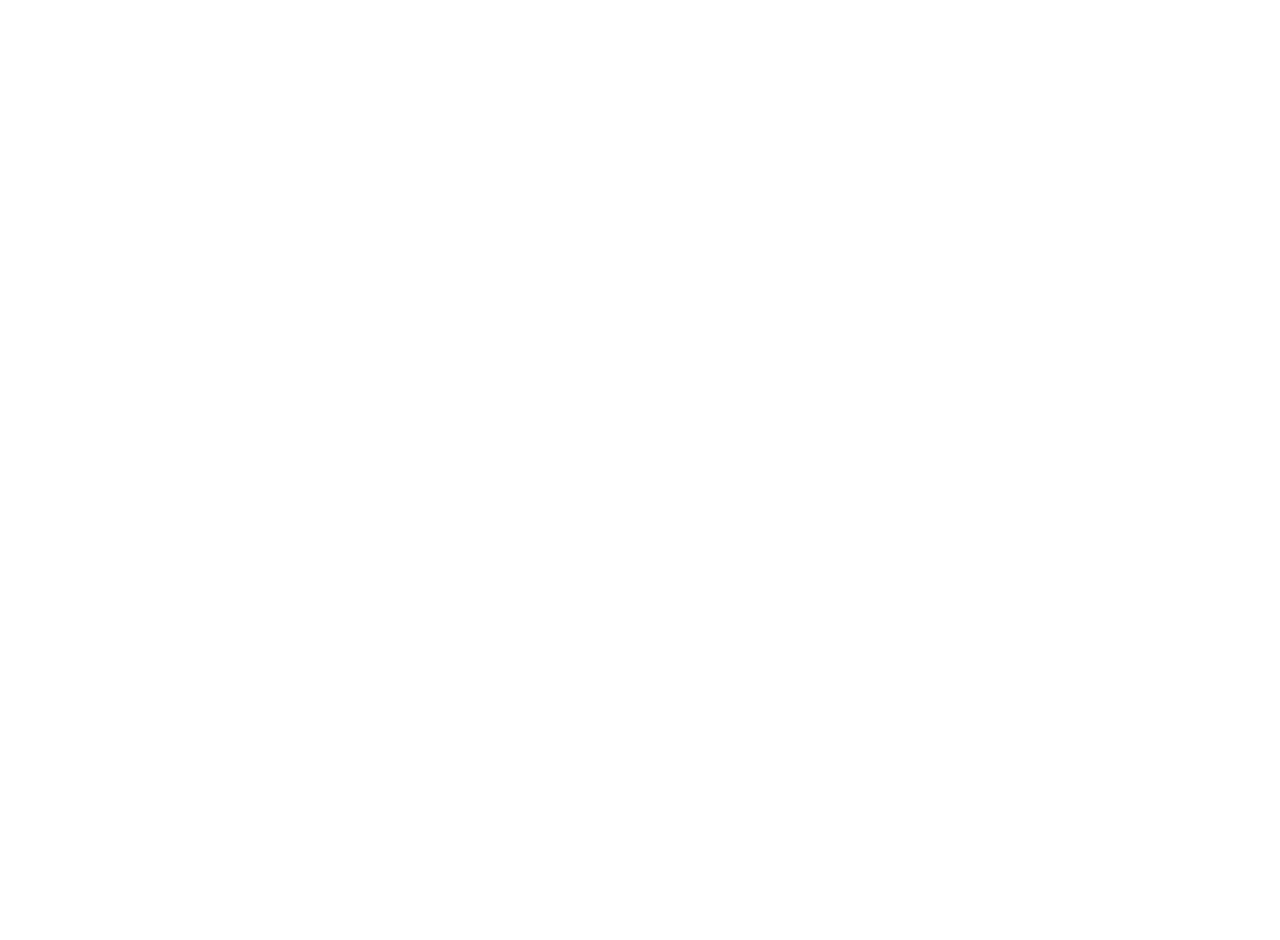
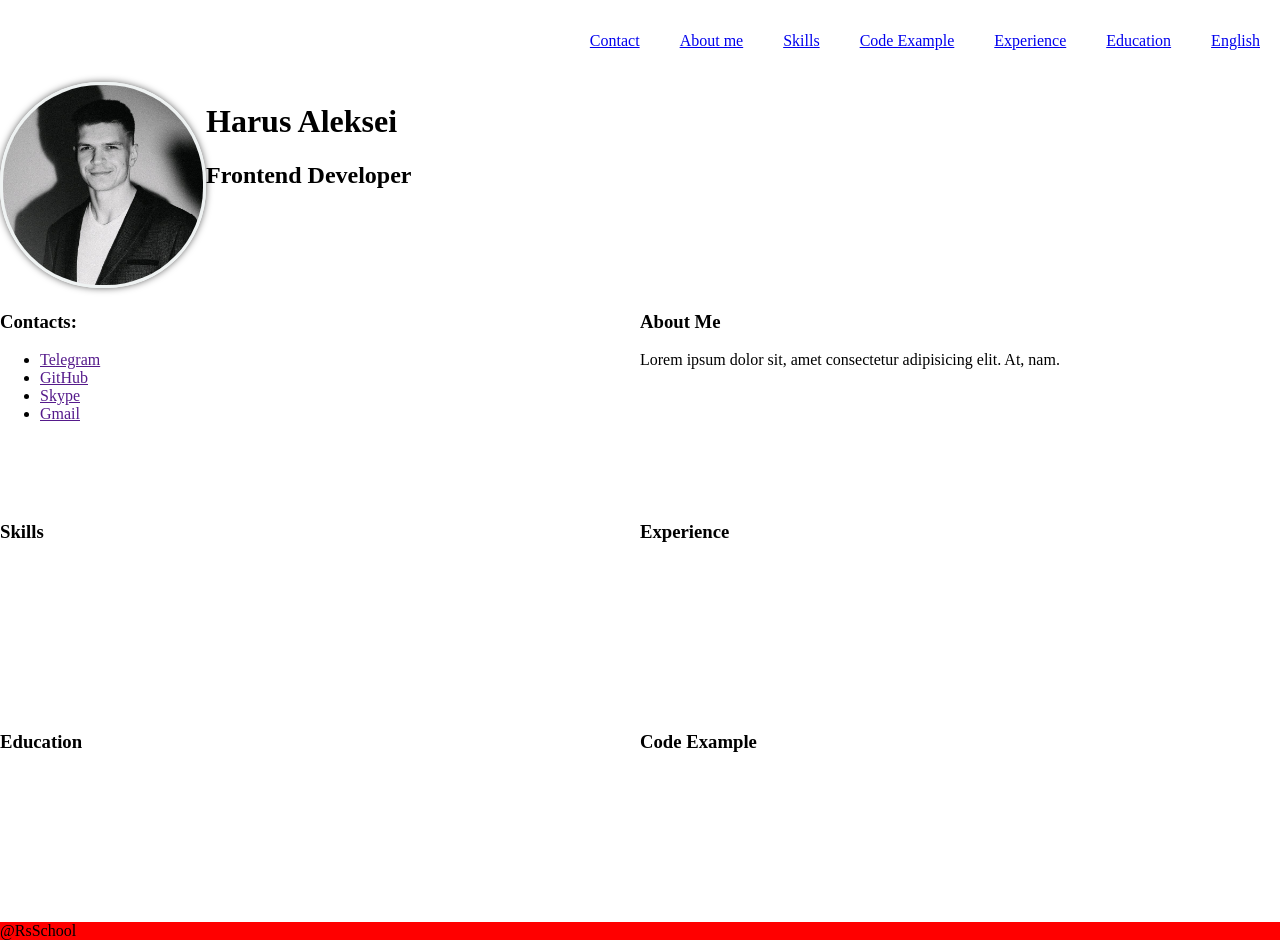
Before and after one commit to 23Boom23/rsschool-cv, a plain HTML site: page index.html in a window 1280 px wide. Before the commit the page ends 800 px from the top, so only its background shows below. Drawn offline with Linux system fonts and the light colour scheme.

Commit message:
feat:add basic structure of project

```diff
--- a/css/style.css
+++ b/css/style.css
@@ -0,0 +1,75 @@
+body {
+    /* Прибить футер к низу */
+    display: flex;
+    flex-direction: column;
+    justify-content: space-between;
+    min-height: 100vh;
+    margin: 0;
+    padding: 0;
+}
+
+.container {
+    max-width: 1440px;
+    margin: 0 auto;
+}
+
+.nav-list {
+    display: flex;
+    justify-content: flex-end;
+    align-items: center;
+    list-style: none;
+}
+
+.nav-link {
+    padding: 0 20px;
+    line-height: 50px;
+}
+
+/* main */
+
+.parent {
+    display: grid;
+    grid-template-columns: repeat(2, 1fr);
+    grid-template-rows: repeat(4, 1fr);
+    grid-column-gap: 0px;
+    grid-row-gap: 0px;
+}
+
+/* Name and Image */
+.div1 {
+    grid-area: 1 / 1 / 2 / 3;
+    display: flex;
+}
+
+.main-img {
+    border-radius: 100px; /* Радиус скругления */
+    border: 3px solid rgb(239, 243, 243); /* Параметры рамки */
+    box-shadow: 0 0 7px #666; /* Параметры тени */
+    width: 200px;
+    height: 200px;
+}
+
+.div2 {
+    grid-area: 2 / 1 / 3 / 2;
+}
+.div3 {
+    grid-area: 2 / 2 / 3 / 3;
+}
+.div4 {
+    grid-area: 3 / 1 / 4 / 2;
+}
+.div5 {
+    grid-area: 3 / 2 / 4 / 3;
+}
+.div6 {
+    grid-area: 4 / 1 / 5 / 2;
+}
+.div7 {
+    grid-area: 4 / 2 / 5 / 3;
+}
+
+/* footer */
+
+footer {
+    background-color: red;
+}
--- a/index.html
+++ b/index.html
@@ -1,11 +1,151 @@
 <!DOCTYPE html>
 <html lang="en">
+
 <head>
-    <meta charset="UTF-8">
-    <meta http-equiv="X-UA-Compatible" content="IE=edge">
-    <meta name="viewport" content="width=device-width, initial-scale=1.0">
-    <title>CV</title>
+  <meta charset="UTF-8">
+  <meta
+    http-equiv="X-UA-Compatible"
+    content="IE=edge"
+  >
+  <meta
+    name="viewport"
+    content="width=device-width, initial-scale=1.0"
+  >
+  <link
+    rel="stylesheet"
+    href="./css/style.css"
+  >
+  <title>CV</title>
 </head>
+
 <body>
+  <!-- /*Navigation*/ -->
+  <header>
+    <div class="container">
+      <nav class="nav">
+        <ul class="nav-list">
+          <li class="nav-item">
+            <a
+              href="#contacts"
+              class="nav-link"
+            >Contact</a>
+          </li>
+          <li class="nav-item">
+            <a
+              href="#about"
+              class="nav-link"
+            >About me</a>
+          </li>
+          <li class="nav-item">
+            <a
+              href="#skills"
+              class="nav-link"
+            >Skills</a>
+          </li>
+          <li class="nav-item">
+            <a
+              href="#code"
+              class="nav-link"
+            >Code Example</a>
+          </li>
+          <li class="nav-item">
+            <a
+              href="#exp"
+              class="nav-link"
+            >Experience</a>
+          </li>
+          <li class="nav-item">
+            <a
+              href="#education"
+              class="nav-link"
+            >Education</a>
+          </li>
+          <li class="nav-item">
+            <a
+              href="#eng"
+              class="nav-link"
+            >English</a>
+          </li>
+        </ul>
+      </nav>
+    </div>
+  </header>
+  <!-- Main Info -->
+  <main>
+    <div class="container">
+      <div class="parent">
+        <div class="div1">
+          <div>
+            <img
+              class="main-img"
+              src="./img/avatar/avatar.jpg"
+              alt="avatar"
+            >
+          </div>
+          <div>
+            <h1>Harus Aleksei
+            </h1>
+            <h2>Frontend Developer</h2>
+          </div>
+        </div>
+        <!-- Contacts -->
+        <div class="div2">
+          <h3>
+            Contacts:
+          </h3>
+          <ul class="contacts-list">
+            <li class="contacts-items">
+              <a
+                href=""
+                class="contacts-link"
+              >Telegram</a>
+            </li>
+            <li class="contacts-items">
+              <a
+                href=""
+                class="contacts-link"
+              >GitHub</a>
+            </li>
+            <li class="contacts-items">
+              <a
+                href=""
+                class="contacts-link"
+              >Skype</a>
+            </li>
+            <li class="contacts-items">
+              <a
+                href=""
+                class="contacts-link"
+              >Gmail</a>
+            </li>
+          </ul>
+        </div>
+        <!-- About Me -->
+        <div class="div3">
+          <h3>About Me</h3>
+          <p>Lorem ipsum dolor sit, amet consectetur adipisicing elit. At, nam.</p>
+        </div>
+        <div class="div4">
+          <h3>Skills</h3>
+        </div>
+        <div class="div5">
+          <h3>Experience</h3>
+        </div>
+        <div class="div6">
+          <h3>Education</h3>
+        </div>
+        <div class="div7">
+          <h3> Code Example<h3>
+        </div>
+      </div>
+    </div>
+  </main>
+  <!-- Footer -->
+  <footer>
+    <div class="container">
+      <div>@RsSchool</div>
+    </div>
+  </footer>
 </body>
+
 </html>
```
Also changed, not shown: img/avatar/avatar.jpg (added).
